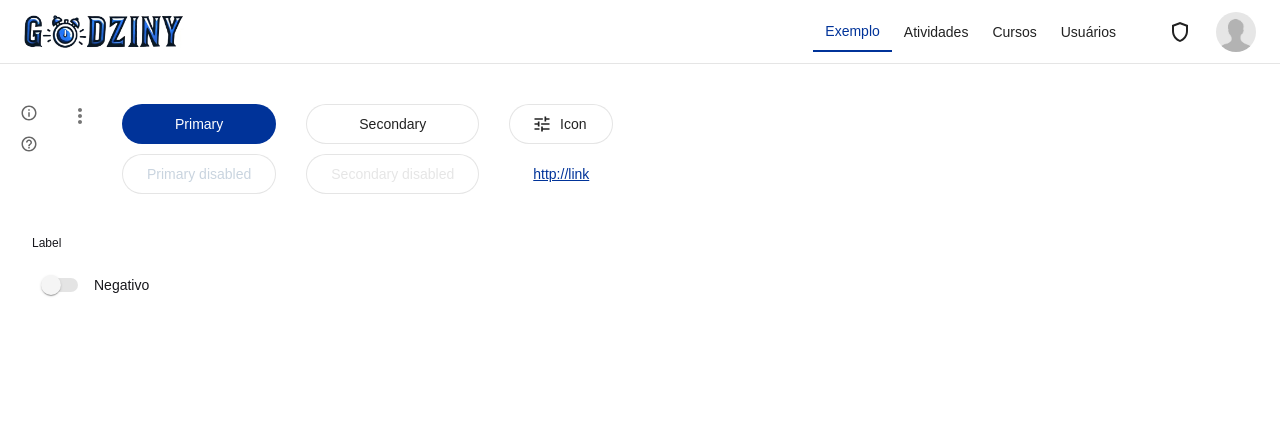
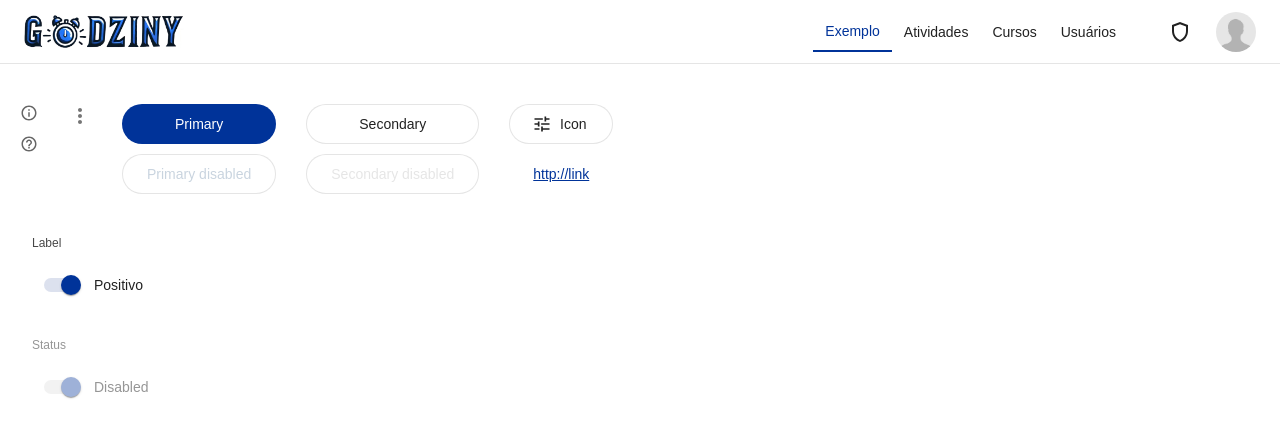
Before and after one commit to LuanLuL/app-godziny-frontend, a React (Create React App) app: page /example in a window 1280 px wide. Shown: the top 438 px of the page. Built offline with nearby package versions, Linux system fonts and the light colour scheme.

Commit message:
Finishng ToggleInput

```diff
--- a/src/ui/sysComponents/sysForm/sysToggleInput/SysToggleInput.tsx
+++ b/src/ui/sysComponents/sysForm/sysToggleInput/SysToggleInput.tsx
@@ -1,43 +1,58 @@
-import React, { ChangeEvent, useState } from "react";
-import { Box, SwitchProps, Typography } from "@mui/material";
+import React, { ChangeEvent } from "react";
+import { Box, SwitchProps, Typography, useTheme } from "@mui/material";
 import { MySwitch, SysToggleInputStyles } from "./SysToggleInputStyles";
 
 interface ISysToggleInput extends SwitchProps {
   label: string;
+  value: boolean;
   maxWidth?: string;
   msgchecked?: string;
   msgunchecked?: string;
-  onSubmit: () => void;
+  changeValue: (event: ChangeEvent<HTMLInputElement>) => void;
 }
 
 export const SysToggleInput: React.FC<ISysToggleInput> = ({
   label,
-  onSubmit,
+  value,
   maxWidth = "1000px",
   msgchecked = "Ativo",
   msgunchecked = "Inativo",
+  changeValue,
   ...props
 }) => {
-  const [isChecked, setIsChecked] = useState(props.checked);
+  const theme = useTheme();
+
   function onChange(event: ChangeEvent<HTMLInputElement>, checked: boolean) {
-    setIsChecked(checked);
-    onSubmit();
+    changeValue(event);
   }
 
   return (
     <Box sx={SysToggleInputStyles.container}>
       <Box sx={SysToggleInputStyles.boxLabel}>
         <Typography
-          sx={{ maxWidth: maxWidth, ...SysToggleInputStyles.label }}
+          sx={{
+            maxWidth: maxWidth,
+            color: props.disabled
+              ? theme.palette.info.light
+              : "rgba(0,0,0, 0.72)",
+            ...SysToggleInputStyles.label,
+          }}
           variant="body2"
         >
           {label ?? "Escolha um valor"}
         </Typography>
       </Box>
       <Box sx={SysToggleInputStyles.body}>
-        <MySwitch onChange={onChange} {...props} />
-        <Typography variant="body1">
-          {isChecked ? msgchecked : msgunchecked}
+        <MySwitch onChange={onChange} checked={value} {...props} />
+        <Typography
+          variant="body1"
+          sx={{
+            color: props.disabled
+              ? theme.palette.info.light
+              : "rgba(0,0,0, 0.87)",
+          }}
+        >
+          {value ? msgchecked : msgunchecked}
         </Typography>
       </Box>
     </Box>
--- a/src/ui/sysComponents/sysForm/sysToggleInput/SysToggleInputStyles.tsx
+++ b/src/ui/sysComponents/sysForm/sysToggleInput/SysToggleInputStyles.tsx
@@ -10,6 +10,16 @@ const MySwitch = styled(Switch)(({ theme }) => ({
   },
   "& .MuiSwitch-switchBase.Mui-checked + .MuiSwitch-track": {
     backgroundColor: theme.palette.primary.contrastText,
+  },
+  "& .MuiSwitch-switchBase.Mui-checked + .MuiSwitch-track + .MuiSwitch-switchBase.Mui-disabled":
+    {
+      color: theme.palette.info.light,
+    },
+  "& .MuiSwitch-switchBase.Mui-disabled": {
+    color: theme.palette.info.light,
+  },
+  "& .MuiSwitch-switchBase.Mui-disabled + .MuiSwitch-track": {
+    backgroundColor: theme.palette.info.light,
   },
 }));
 
--- a/src/ui/sysPages/example/Example.tsx
+++ b/src/ui/sysPages/example/Example.tsx
@@ -1,3 +1,4 @@
+import React, { ChangeEvent, useState } from "react";
 import { Box } from "@mui/material";
 import { IconTooltip } from "../../sysComponents/iconTooltip/IconTooltip";
 import TuneIcon from "@mui/icons-material/Tune";
@@ -9,6 +10,8 @@ import { SysButton } from "../../sysComponents/sysForm/sysButton/SysButton";
 import { SysToggleInput } from "../../sysComponents/sysForm/sysToggleInput/SysToggleInput";
 
 export const Example = () => {
+  const [valueSwich, setValueSwich] = useState<boolean>(true);
+
   const optionsToBasicMenu: optionsToBasicMenu[] = [
     {
       label: "Opção 1",
@@ -146,9 +149,20 @@ export const Example = () => {
             label="Label"
             msgchecked="Positivo"
             msgunchecked="Negativo"
-            onSubmit={() => {
+            changeValue={(event: ChangeEvent<HTMLInputElement>) => {
+              setValueSwich(event.target.checked);
+              console.log("Você escolheu entre um ou outro", event);
+            }}
+            value={valueSwich}
+          />
+          <SysToggleInput
+            label="Status"
+            msgchecked="Disabled"
+            msgunchecked="Disabled"
+            changeValue={() => {
               console.log("Você escolheu entre um ou outro");
             }}
+            value={valueSwich}
             disabled
           />
         </Box>
```
